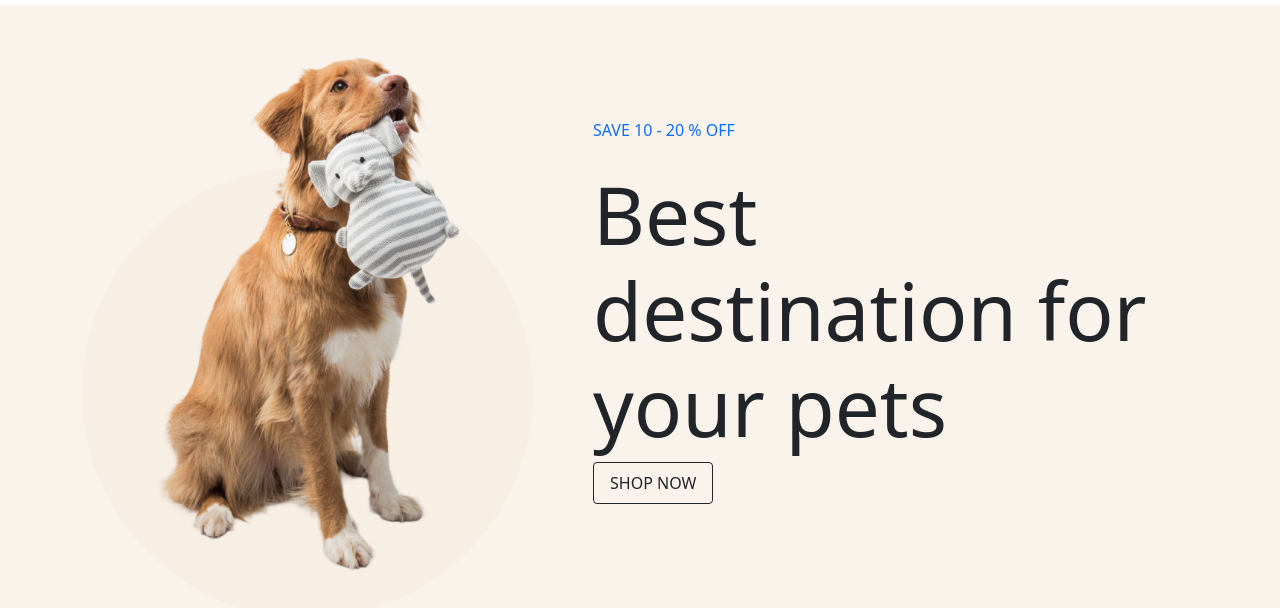
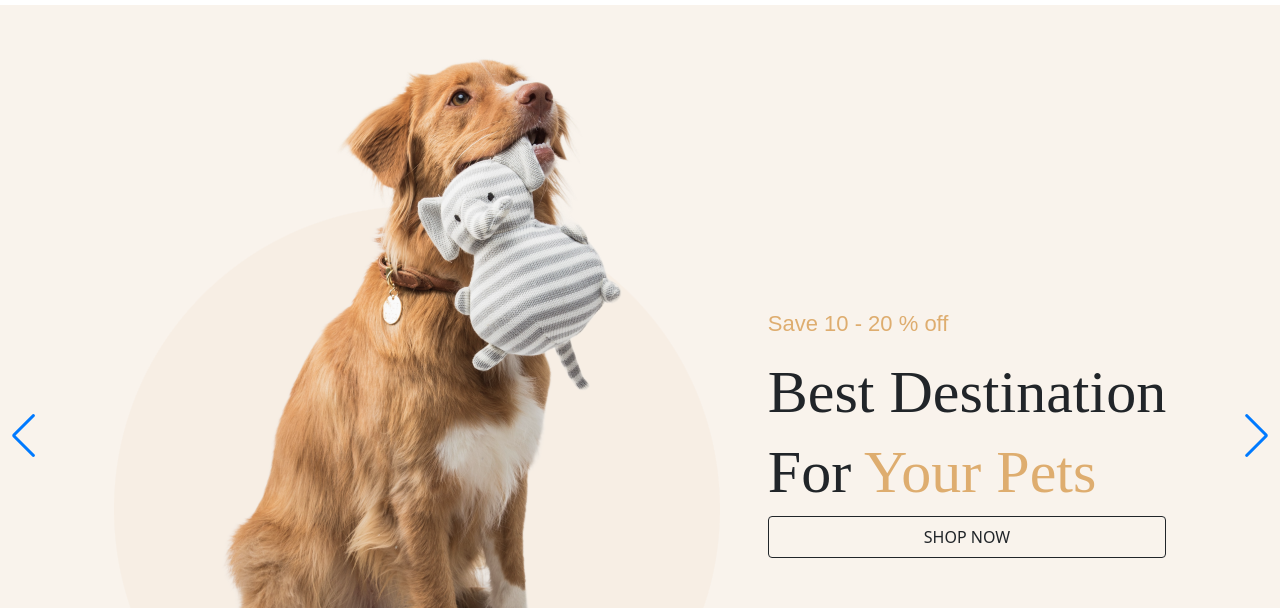
Before and after one commit to NhuZ11/PetEcommerce-MERN, a React (Vite) app in the folder Frontend/: page / in a window 1280 px wide. Shown: the part 324-932 px from the top of the page. Built offline with nearby package versions, Linux system fonts and the light colour scheme; some icons are missing.

Commit message:
heroslider

```diff
--- a/Frontend/src/Components/Home.jsx
+++ b/Frontend/src/Components/Home.jsx
@@ -2,11 +2,12 @@ import React from 'react'
 import Hero from './Hero'
 import Category from './Homepage/Category'
 import Footer from './Footer'
+import HeroSlider from './Homepage/HeroSlider'
 
 const Home = () => {
   return (
     <div>
-      <Hero />
+      <HeroSlider />
       <Category />
       <Footer />
     </div>
--- /dev/null
+++ b/Frontend/src/Components/Homepage/HeroSlider.jsx
@@ -0,0 +1,105 @@
+import React from "react";
+import Swiper from "swiper";
+import { Navigation, Pagination } from "swiper/modules";
+import "swiper/css";
+import "swiper/css/navigation";
+import "swiper/css/pagination";
+import img1 from "../../assets/banner-img.png";
+import img2 from "../../assets/banner-img2.png";
+import img3 from "../../assets/banner-img3.png";
+
+const swiper = new Swiper(".swiper", {
+  // Optional parameters
+  direction: "horizontal",
+  loop: true,
+
+  // If we need pagination
+  pagination: {
+    el: ".swiper-pagination",
+  },
+
+  // Navigation arrows
+  navigation: {
+    nextEl: ".swiper-button-next",
+    prevEl: ".swiper-button-prev",
+  },
+
+  // And if we need scrollbar
+  scrollbar: {
+    el: ".swiper-scrollbar",
+  },
+});
+
+const HeroSlider = () => {
+  return (
+    <section style={{ background: "#F9F3EC" }}>
+      <div className="swiper">
+        <div className="swiper-wrapper">
+          <div className="swiper-slide py-5">
+            <div className="d-flex flex-row justify-content-center align-items-center gap-5">
+              <img src={img1} alt="" />
+              <div className="d-flex flex-column">
+                <p className="hero-subtitle">Save 10 - 20 % off</p>
+                <h1 className="hero-title">Best Destination</h1>
+                <h1 className="hero-title">
+                  {" "}
+                  For <span style={{ color: "#DEAD6F" }}>Your Pets</span>
+                </h1>
+                <a
+                  href="#"
+                  className="btn btn-outline-dark btn-lg text-uppercase fs-6  rounded-1"
+                >
+                  shop now
+                </a>
+              </div>
+            </div>
+          </div>
+          <div className="swiper-slide py-5">
+            <div className="d-flex flex-row justify-content-center align-items-center gap-5">
+              <img src={img2} alt="" />
+              <div className="d-flex flex-column">
+                <p className="hero-subtitle">Save 10 - 20 % off</p>
+                <h1 className="hero-title">Best Destination</h1>
+                <h1 className="hero-title">
+                  {" "}
+                  For <span style={{ color: "#DEAD6F" }}>Your Pets</span>
+                </h1>
+                <a
+                  href="#"
+                  className="btn btn-outline-dark btn-lg text-uppercase fs-6  rounded-1"
+                >
+                  shop now
+                </a>
+              </div>
+            </div>
+          </div>
+          <div className="swiper-slide py-5">
+            <div className="d-flex flex-row justify-content-center align-items-center gap-5">
+              <img src={img3} alt="" />
+              <div className="d-flex flex-column">
+                <p className="hero-subtitle">Save 10 - 20 % off</p>
+                <h1 className="hero-title">Best Destination</h1>
+                <h1 className="hero-title">
+                  {" "}
+                  For <span style={{ color: "#DEAD6F" }}>Your Pets</span>
+                </h1>
+                <a
+                  href="#"
+                  className="btn btn-outline-dark btn-lg text-uppercase fs-6  rounded-1"
+                >
+                  shop now
+                </a>
+              </div>
+            </div>
+          </div>
+          <div className="swiper-pagination"></div>
+
+          <div className="swiper-button-prev"></div>
+          <div className="swiper-button-next"></div>
+        </div>
+      </div>
+    </section>
+  );
+};
+
+export default HeroSlider;
--- a/Frontend/src/index.css
+++ b/Frontend/src/index.css
@@ -9,6 +9,19 @@
   --bs-card-bg: transparent;
   background-color: transparent;
   border: none;
+}
+
+/* hero-section */
+
+.hero-title{
+  font-size: 60px;
+  font-family: 'Chilanka', cursive;
+}
+
+.hero-subtitle{
+  font-size: 22px;
+  font-family: 'Montserrat', sans-serif;
+  color: #DEAD6F; ;
 }
 
 
```
